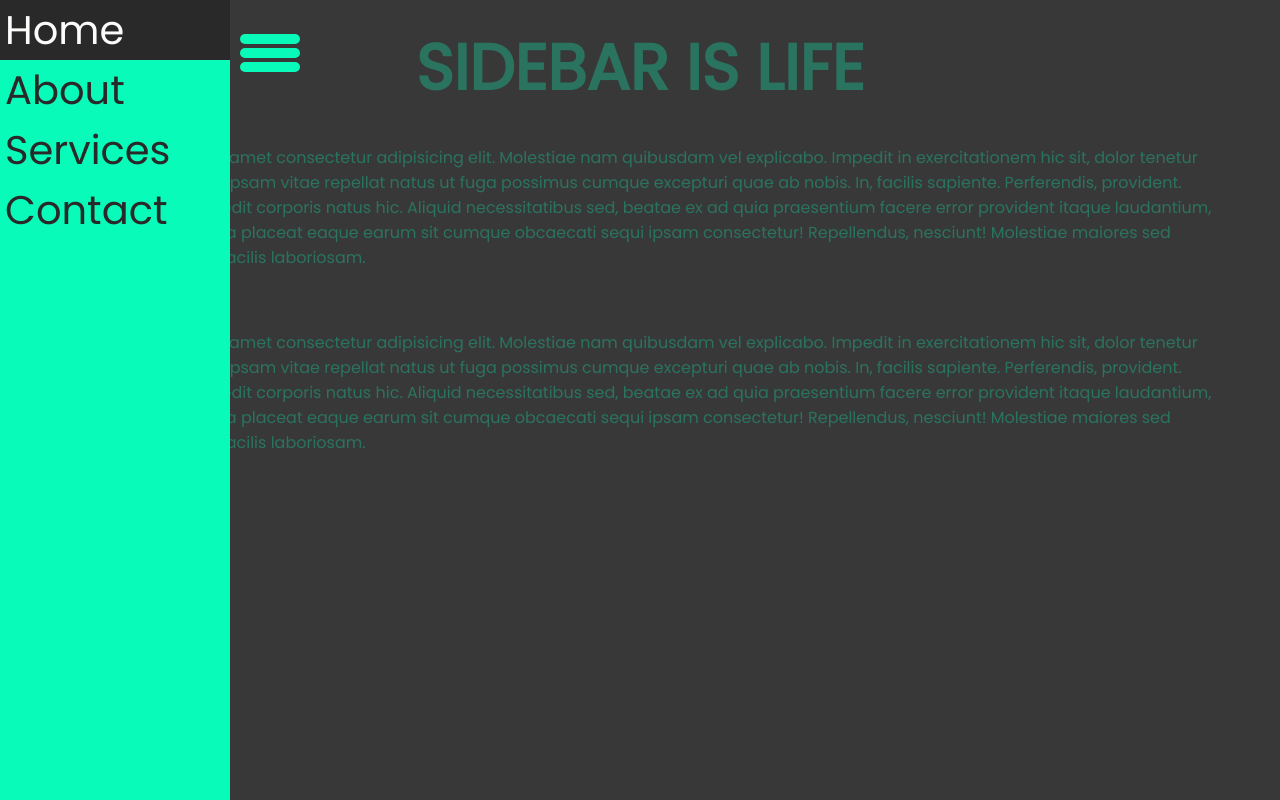
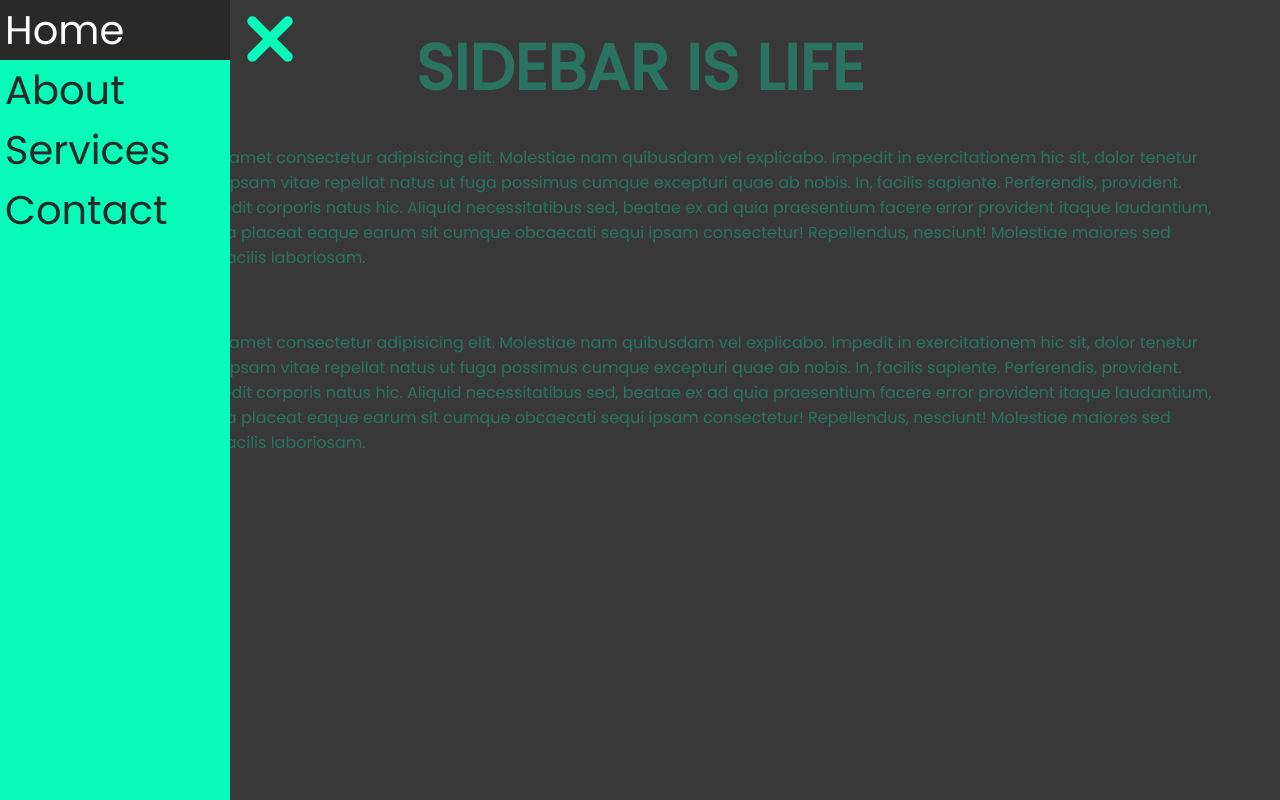
Before and after one commit to KevinRichardDev/Sidebar, a plain HTML site: page index.html in a window 1280 px wide. Both pictures are taken after a click on the element 35 px from the left and 55 px from the top of the page. Drawn offline with Linux system fonts and the light colour scheme.

Commit message:
fin de la correction du projet Sidebar

```diff
--- a/index.js
+++ b/index.js
@@ -6,11 +6,11 @@
 // Créer en css l'hamburger menu qui se transforme en croix
 
 // Aide
-// Priorités en CSS : id > classe > baliseHtml
 
 // sideBar = document.getElementById("side-bar");
 // content = document.querySelector(".content");
 // toggleBtn = document.querySelector(".toggle-btn");
+// Priorités en CSS : id > classe > baliseHtml
 
 // btn.addEventListener("click", () => {
 //   sideBar.classList.toggle("active")
@@ -26,7 +26,14 @@
 //Correction
 
 sidebar = document.getElementById("side-bar");
+const content = document.querySelector(".content");
 
 btn.addEventListener("click", () => {
-  sidebar.classList.toggle("active")
-})
+  sidebar.classList.toggle("active");
+});
+
+content.addEventListener("click", () => {
+  sidebar.classList.remove("active");
+});
+
+// Priorités en CSS : id > classe > baliseHtml
--- a/style.css
+++ b/style.css
@@ -63,6 +63,21 @@ li:hover {
 #side-bar.active {
   left: 0;
 }
+
+.active span {
+  position: absolute;
+}
+
+.active span:nth-child(1) {
+  transform: rotate(45deg);
+}
+.active span:nth-child(2) {
+  opacity: 0;
+}
+.active span:nth-child(3) {
+  transform: rotate(-45deg);
+}
+
 .active ~ .content {
   opacity: 0.3;
 }
```
